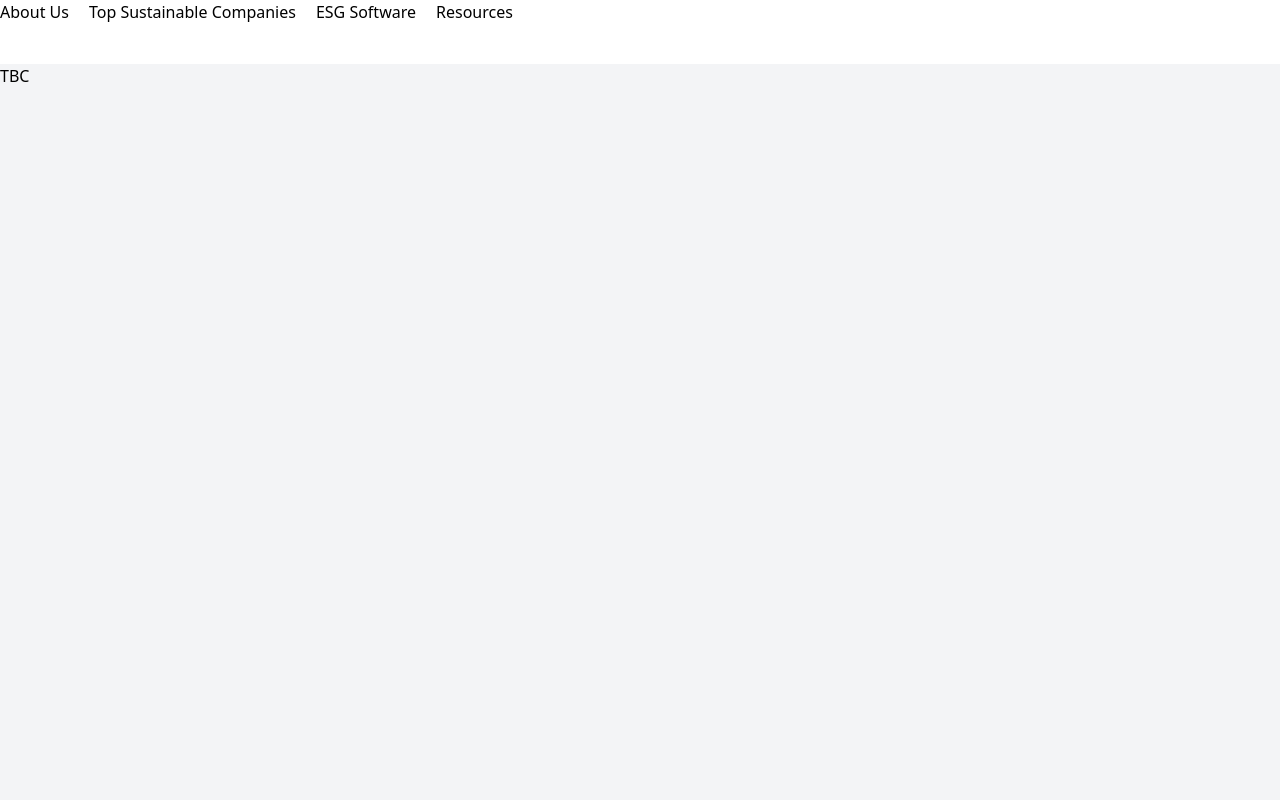
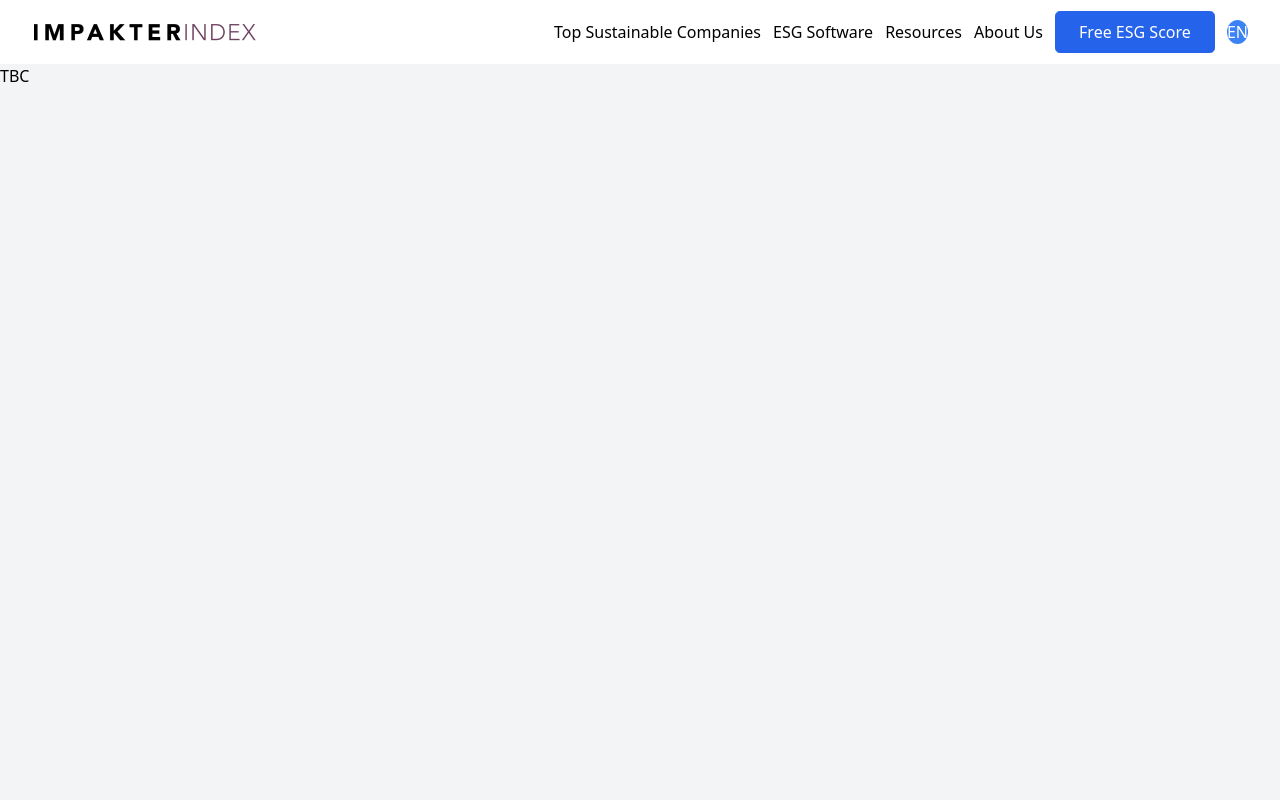
Before and after one commit to AimeeHa/Impakter, a React (Vite) app in the folder ImpakterIndex/: page / in a window 1280 px wide. Shown: the top 800 px of the page. Built offline with nearby package versions, Linux system fonts and the light colour scheme.

Commit message:
drafted nav, probably need to make a smaller nav font

```diff
--- a/ImpakterIndex/src/index.css
+++ b/ImpakterIndex/src/index.css
@@ -12,7 +12,7 @@
 
 @layer components {
   nav {
-    @apply h-[var(--nav-height)];
+    @apply h-[var(--nav-height)] flex justify-between items-center p-[0_2rem];
   }
 
   main {
--- a/ImpakterIndex/src/layout/Navbar.tsx
+++ b/ImpakterIndex/src/layout/Navbar.tsx
@@ -1,14 +1,20 @@
 import navLinks from '../statics/links';
+import logo from '../assets/logo.png';
 
 export default function Navbar() {
   return (
     <nav>
-      <ul className="flex gap-5">
+      <img src={logo} alt="logo" />
+      <ul className="flex gap-3 justify-center items-center">
         {navLinks.map((link, index) => (
           <li key={index}>
             <a href={link.link}>{link.title}</a>
           </li>
         ))}
+        <button className="blue-button">Free ESG Score</button>
+        {/* language button */}
+        <div className="bg-blue-500 text-white rounded-[50%]">EN</div>
+        {/*temp*/}
       </ul>
     </nav>
   );
--- a/ImpakterIndex/src/statics/links.tsx
+++ b/ImpakterIndex/src/statics/links.tsx
@@ -1,8 +1,4 @@
 const navLinks = [
-  {
-    title: 'About Us',
-    link: '/about',
-  },
   {
     title: 'Top Sustainable Companies',
     link: '/top-companies',
@@ -14,6 +10,10 @@ const navLinks = [
   {
     title: 'Resources',
     link: '/resources',
+  },
+  {
+    title: 'About Us',
+    link: '/about',
   },
 ];
 
```
Also changed, not shown: ImpakterIndex/src/assets/logo.png (added), ImpakterIndex/src/components/latestInESG.tsx (added), ImpakterIndex/src/components/searchBar.tsx (added).
